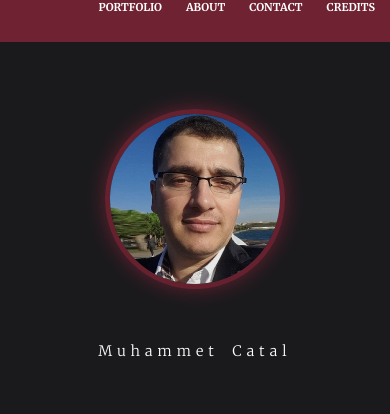
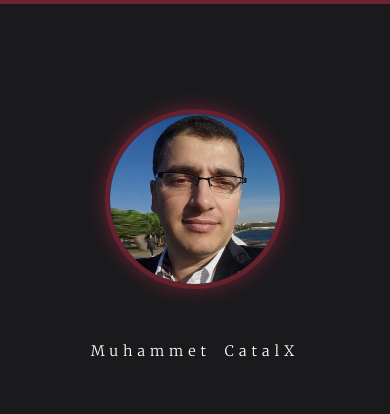
Before and after one commit to mcatal55/My-Portfolio, a plain HTML site: page index.html in a window 390 px wide. Shown: the part 59-473 px from the top of the page. Drawn offline with nearby package versions, Linux system fonts and the light colour scheme; a web font is replaced by a local one.

Commit message:
Toast Menü wurde hinzugefügt

```diff
--- a/index.html
+++ b/index.html
@@ -17,16 +17,19 @@
             </div>
 
 
-            <div id="nav-links">
+            <div id="nav-links" class="toast-close">
                 <ul>
-                    <li class="nav-item">
-                        <a href="" class="nav-link text-uppercase">Portfolio</a>
+                    <li class="nav-item toast-menu">
+                        <a href="#" class="nav-link text-uppercase nav-icon"><i class="fas fa-bars"></i></a>
                     </li>
                     <li class="nav-item">
-                        <a href="" class="nav-link text-uppercase">About</a>
+                        <a href="#portfolio" class="nav-link text-uppercase">Portfolio</a>
                     </li>
                     <li class="nav-item">
-                        <a href="" class="nav-link text-uppercase">Contact</a>
+                        <a href="#about" class="nav-link text-uppercase" id="menu-about">About</a>
+                    </li>
+                    <li class="nav-item">
+                        <a href="#contact" class="nav-link text-uppercase" id="menu-contact">Contact</a>
                     </li>
                     <li class="nav-item">
                         <a href="/credits.html" class="nav-link text-uppercase">Credits</a>
@@ -40,7 +43,7 @@
     <header>
         <div class="container">
             <img id="profilImage" src="resource/images/photo.jpg" alt="" class="img-fluid" >
-            <h2 id="name">Muhammet Catal</h2>
+            <h2 id="name">Muhammet CatalX</h2>
             <h1 class="text-uppercase">Fullstack Developer</h1>
             <hr class="star-dark">
             <h2 >Frontend Developer - Backend Developer</h2>
@@ -255,8 +258,15 @@
     </section>
 
 
+    <script src="https://code.jquery.com/jquery-3.5.1.min.js"></script>
 
+    <script>
+        $(".toast-menu").click(function(){
+            $("#nav-links").toggleClass("toast-close");
+            return false
+        })
 
+    </script>
 
 </body>
 </html>
--- a/resource/css/style.css
+++ b/resource/css/style.css
@@ -1,11 +1,3 @@
-
-
-
-
-
-
-
-
 * {
     margin: 0;
     padding: 0;
@@ -113,6 +105,10 @@ nav{
 #nav-links .nav-link:hover {
     color: #1A1A1D;
 
+}
+
+#nav-links .nav-icon {
+    display: none;
 }
 
 /*HEADER*/
@@ -506,6 +502,10 @@ hr {
         font-size: 10px;
     }
 
+    #name {
+        padding-top: 5rem;
+    }
+
     #about-text {
         padding: 1rem 10rem;
         column-gap: 10rem;
@@ -527,4 +527,54 @@ hr {
     #profilImage{
         margin: 0rem;
     }
+
+    header h1 {
+        padding-top: 0rem;
+    }
 }
+
+/*TOAST MENU*/
+
+@media screen and (max-width: 992px) {
+    #logo-box {
+        float: none;
+        text-align: center;
+    }
+
+    #nav-links {
+        float: none;
+    }
+
+    #nav-links .nav-item {
+        float: none;
+        text-align: center;
+    }
+
+    #nav-links.toast-close .nav-item:not(:first-child) {  /*nur Toast Taste wurde ausgewählt und bleibt, die andere li tags wurde versteckt.*/
+        display: none;
+
+    }
+
+    .nav-link {
+        font-size: 5rem!important;
+
+
+    }
+    #nav-links:not(.toast-close) .nav-item:not(:first-child){
+        padding:8rem 0rem 11rem 0rem;
+    }
+
+    /* body:not(.toast-close) nav:not(.container) {
+        background-color: rgba(48, 3, 10, 0.548);
+
+    } */
+
+    #nav-links .nav-icon {
+        display: block;
+        position: absolute;
+        top: 0.8rem;
+        right: 1.5rem;
+        font-size: 4rem!important;
+
+    }
+}
```
